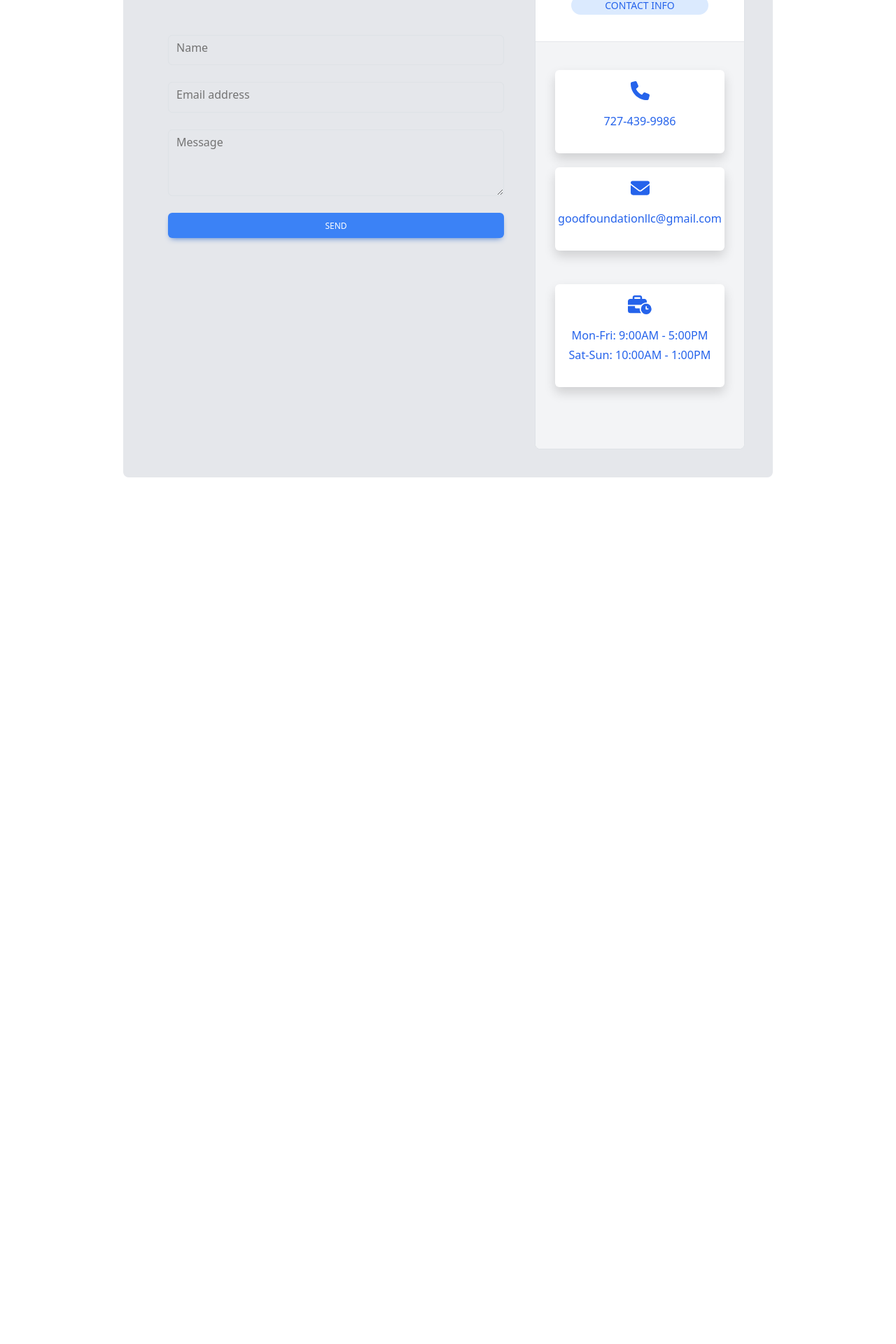
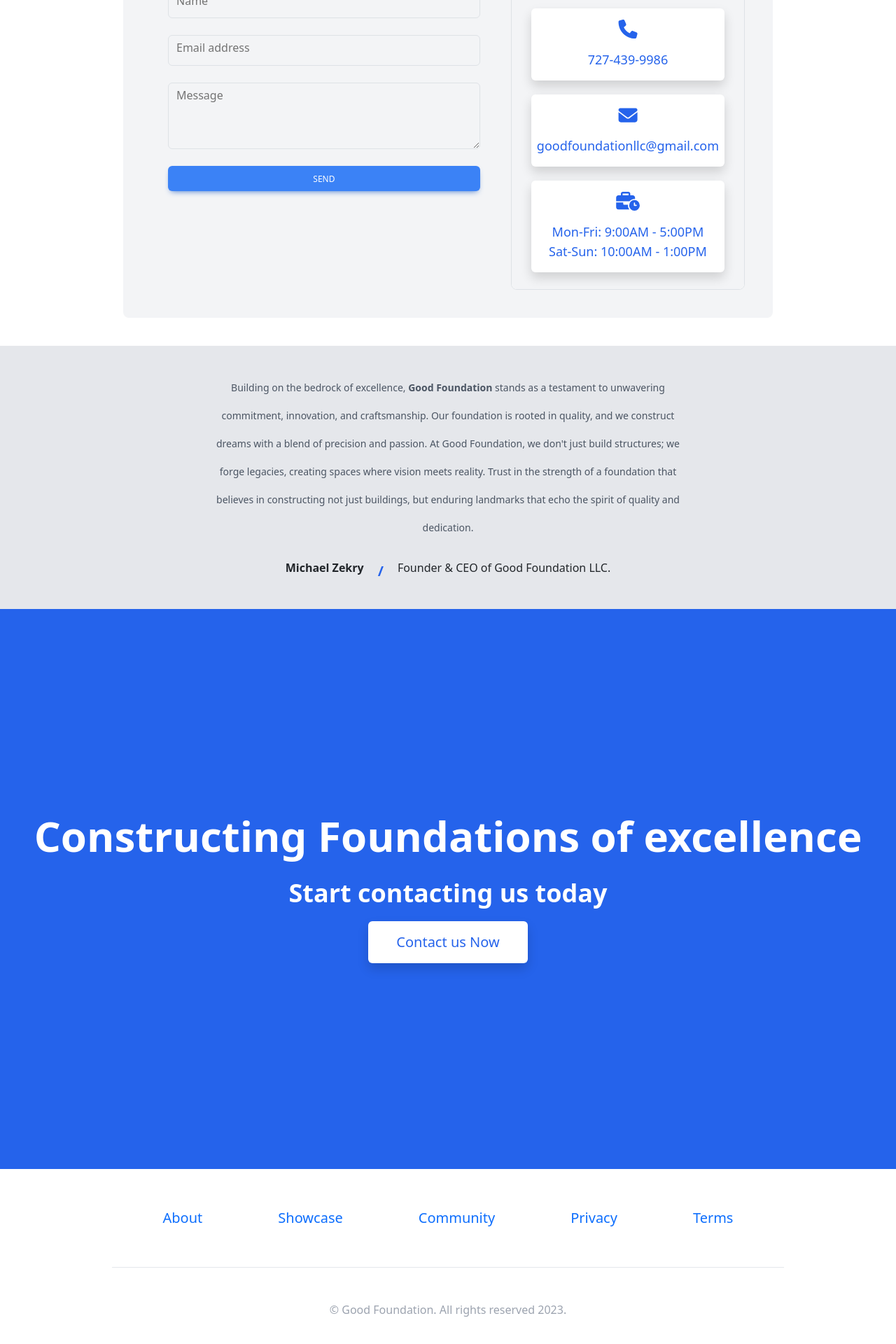
Before and after one commit to FadiBibawy/good-foundation-llc, a React (Create React App) app: page / in a window 1280 px wide. Shown: the part 2118-4038 px from the top of the page at 70% size. Before the commit the page ends 2840 px from the top, so only its background shows below. Built offline with nearby package versions, Linux system fonts and the light colour scheme.

Commit message:
added CallToAction, Footer, and Testimonial components to app.js

```diff
--- a/src/App.js
+++ b/src/App.js
@@ -4,15 +4,23 @@ import Info from "./components/Info";
 import Navbar from "./components/Navbar";
 import Services from "./components/Services";
 import Contact from "./components/Contact";
+import Testimonial from "./components/Testimonial";
+import CallToAction from "./components/CallToAction";
+import Footer from "./components/Footer";
 
 function App() {
   return (
+    <>
       <div className="App">
         <Navbar />
         <Info />
         <Services />
         <Contact />
       </div>
+      <Testimonial />
+      <CallToAction></CallToAction>
+      <Footer></Footer>
+    </>
   );
 }
 
--- /dev/null
+++ b/src/components/CallToAction.js
@@ -0,0 +1,30 @@
+import { Link as Scroll } from "react-scroll";
+
+function CallToAction() {
+  return (
+    <div className="flex items-center justify-center w-full h-screen bg-blue-600">
+      <div className="relative flex flex-col px-5 mx-auto space-y-5 md:w-7/8">
+        <div className="flex flex-col space-y-6 text-white">
+          <h2 className="text-4xl font-extrabold text-center md:text-6xl">
+            <span className="block">
+              Constructing Foundations of excellence
+            </span>
+          </h2>
+          <h2 className="text-2xl font-bold text-center md:text-4xl">
+            <span className="block">Start contacting us today</span>
+          </h2>
+        </div>
+        <div className="flex items-center justify-center">
+          <Scroll
+            to="contact"
+            className="px-10 py-3 text-xl text-center text-blue-600 bg-white rounded shadow hover:bg-blue-50"
+          >
+            Contact us Now
+          </Scroll>
+        </div>
+      </div>
+    </div>
+  );
+}
+
+export default CallToAction;
--- a/src/components/Contact.js
+++ b/src/components/Contact.js
@@ -10,13 +10,12 @@ const Contact = () => {
     <div className="w-full py-10" id="contact">
       <div className="relative flex flex-col px-5 mx-auto space-y-5 md:w-4/4">
         <div className="flex flex-col items-center">
-          <h6 className="font-bold text-center text-blue-600 uppercase mb-5">
+          <h6 className="font-bold text-center text-blue-600 uppercase mb-3">
             Contact Us
           </h6>
           <h2 className="text-4xl font-bold text-center">
             <span className="block">
-              Do you have any questions? Reach out to us, your gateway to
-              helpful guidance.
+              Do you have any questions? Reach out to us.
             </span>
           </h2>
           {/* <p className="text-center text-gray-600">
@@ -24,9 +23,9 @@ const Contact = () => {
             system
           </p> */}
         </div>
-        <div className="flex flex-col p-10 space-x-0 space-y-5 bg-gray-200 rounded-lg md:space-y-0 md:space-x-5 md:flex-row">
-          <div className="container my-24 mx-auto md:px-6">
-            <section className="mb-32 text-center">
+        <div className="flex flex-col align-items-center p-10 space-x-0 space-y-5 bg-gray-100 rounded-lg md:space-y-0 md:space-x-5 md:flex-row">
+          <div className="container my-5 mx-auto md:px-6">
+            <section className="mb-3 text-center">
               <div className="mx-auto max-w-[700px] md:px-3">
                 {/* <h2 class="mb-12 text-3xl font-bold">Contact us</h2> */}
                 <form>
@@ -103,7 +102,7 @@ const Contact = () => {
           </div>
 
           <div
-            className="flex flex-col items-start overflow-hidden bg-white border rounded-lg md:w-1/2"
+            className="flex flex-col items-start overflow-hidden bg-white border rounded-lg md:w-1/3"
             style={{ minWidth: "fit-content" }}
           >
             <div className="w-full p-10 space-y-5 text-center">
@@ -115,27 +114,26 @@ const Contact = () => {
                 <small className="text-lg text-gray-400">per month</small>
               </h2> */}
             </div>
-            <div className="flex flex-col w-full h-full px-7 py-10 space-y-5 bg-gray-100 border-t">
+            <div className="flex flex-col w-full h-full px-7 py-4 space-y-5 bg-gray-100 border-t">
               <a
-                className="px-10 py-3  text-lg text-center text-blue-600 bg-white rounded shadow hover:bg-blue-50"
+                className="px-2 py-3 flex flex-col  text-lg text-center text-blue-600 bg-white rounded shadow hover:bg-blue-50"
                 href="Tel: 727-439-9986 "
               >
                 <FontAwesomeIcon icon={faPhone} size="xl" className="mb-3" />
-                <p style={{ width: "100%", fontSize: "0.9em" }}>727-439-9986</p>
+                <p style={{ width: "100%", margin: "0" }}>727-439-9986</p>
               </a>
               <a
-                className="px-1 py-3  text-lg text-center text-blue-600 bg-white rounded shadow hover:bg-blue-50"
+                className="px-2 py-3 flex flex-col text-lg text-center text-blue-600 bg-white rounded shadow hover:bg-blue-50"
                 href="mailto:goodfoundationllc@gmail.com"
                 // style={{ marginTop: '50px' }}
               >
                 <FontAwesomeIcon icon={faEnvelope} size="xl" className="mb-3" />
-                <br></br>
-                <p style={{ width: "100%", fontSize: "0.9em" }}>
+                <p style={{ width: "100%", margin: "0" }}>
                   goodfoundationllc@gmail.com
                 </p>
               </a>
               <a
-                className="px-1 py-3 my-5 text-lg text-center text-blue-600 bg-white rounded shadow hover:bg-blue-50"
+                className="px-1 py-3 flex flex-col text-lg text-center text-blue-600 bg-white rounded shadow hover:bg-blue-50"
                 href="mailto:goodfoundationllc@gmail.com"
                 // style={{ marginTop: '50px' }}
               >
@@ -144,8 +142,7 @@ const Contact = () => {
                   size="xl"
                   className="mb-3"
                 />
-                <br></br>
-                <p style={{ width: "100%", fontSize: "0.9em" }}>
+                <p style={{ width: "100%", margin: "0" }}>
                   Mon-Fri: 9:00AM - 5:00PM <br></br> Sat-Sun: 10:00AM - 1:00PM
                 </p>{" "}
               </a>
--- /dev/null
+++ b/src/components/Footer.js
@@ -0,0 +1,43 @@
+import React, { useEffect } from "react";
+
+import {
+  Link as Scroll,
+  Button,
+  Element,
+  Events,
+  scrollSpy,
+  animateScroll,
+} from "react-scroll";
+
+function Footer() {
+  const scrollToTop = () => {
+    animateScroll.scrollToTop();
+  };
+
+  return (
+    <div className="w-full">
+      <div className="relative flex flex-col md:mx-auto md:w-3/4">
+        <footer className="flex flex-col items-center justify-center py-5 space-x-0 space-y-3 border-b md:flex-row md:space-y-0 md:space-x-3">
+          <Scroll
+            onClick={scrollToTop}
+            spy={true}
+            offset={-10}
+            className="px-5 py-2 text-xl rounded"
+          >
+            About
+          </Scroll>
+          <a className="px-5 py-2 text-xl rounded hover:underline">Showcase</a>
+          <a className="px-5 py-2 text-xl rounded hover:underline">Community</a>
+          <a className="px-5 py-2 text-xl rounded hover:underline">Privacy</a>
+          <a className="px-5 py-2 text-xl rounded hover:underline">Terms</a>
+        </footer>
+        <p className="py-5 text-center text-gray-400">
+          &copy; Good Foundation. All rights reserved {new Date().getFullYear()}
+          .
+        </p>
+      </div>
+    </div>
+  );
+}
+
+export default Footer;
--- a/src/components/Info.js
+++ b/src/components/Info.js
@@ -1,7 +1,10 @@
 import { Link } from "react-router-dom";
 const Info = () => {
   return (
-    <div className="flex flex-col pt-10 mt-10 mx-auto md:w-3/5 h-screen">
+    <div
+      className="flex flex-col pt-10 mt-10 mx-auto md:w-3/5 h-screen"
+      id="info"
+    >
       <h1 className="text-5xl font-extrabold text-center">
         <span className="block">Good Foundation Group</span>
         <span className="block text-blue-600 text-3xl mt-3">In Florida</span>
--- a/src/components/Navbar.js
+++ b/src/components/Navbar.js
@@ -35,7 +35,7 @@ const Navbar = () => {
             to="services"
             spy={true}
             smooth={true}
-            offset={50}
+            offset={-10}
             duration={500}
             // scroll={false}
             className="px-5 py-2 rounded hover:bg-gray-100"
@@ -47,7 +47,7 @@ const Navbar = () => {
           to="contact"
           spy={true}
           smooth={true}
-          offset={50}
+          offset={0}
           duration={500}
           className="w-full px-5 py-2 text-center text-white bg-blue-600 rounded shadow hover:bg-blue-500"
           scroll={false}
--- /dev/null
+++ b/src/components/Testimonial.js
@@ -0,0 +1,28 @@
+function Testimonial() {
+  return (
+    <div className="w-full py-10 bg-gray-200">
+      <div className="relative flex flex-col px-5 mx-auto space-y-5 md:w-3/4">
+        <div className="flex flex-col items-center justify-center mx-auto space-y-5 md:w-4/5">
+          <h3 className="text-sm leading-10 text-center text-gray-600">
+            Building on the bedrock of excellence,{" "}
+            <strong>Good Foundation</strong> stands as a testament to unwavering
+            commitment, innovation, and craftsmanship. Our foundation is rooted
+            in quality, and we construct dreams with a blend of precision and
+            passion. At Good Foundation, we don&apos;t just build structures; we
+            forge legacies, creating spaces where vision meets reality. Trust in
+            the strength of a foundation that believes in constructing not just
+            buildings, but enduring landmarks that echo the spirit of quality
+            and dedication.
+          </h3>
+          <div className="flex flex-row items-center justify-center space-x-5">
+            <h6 className="font-bold">Michael Zekry</h6>
+            <span className="text-xl font-extrabold text-blue-600">/</span>
+            <h6>Founder & CEO of Good Foundation LLC.</h6>
+          </div>
+        </div>
+      </div>
+    </div>
+  );
+}
+
+export default Testimonial;
```
Lines whose indentation alone changed are shown as unchanged.
